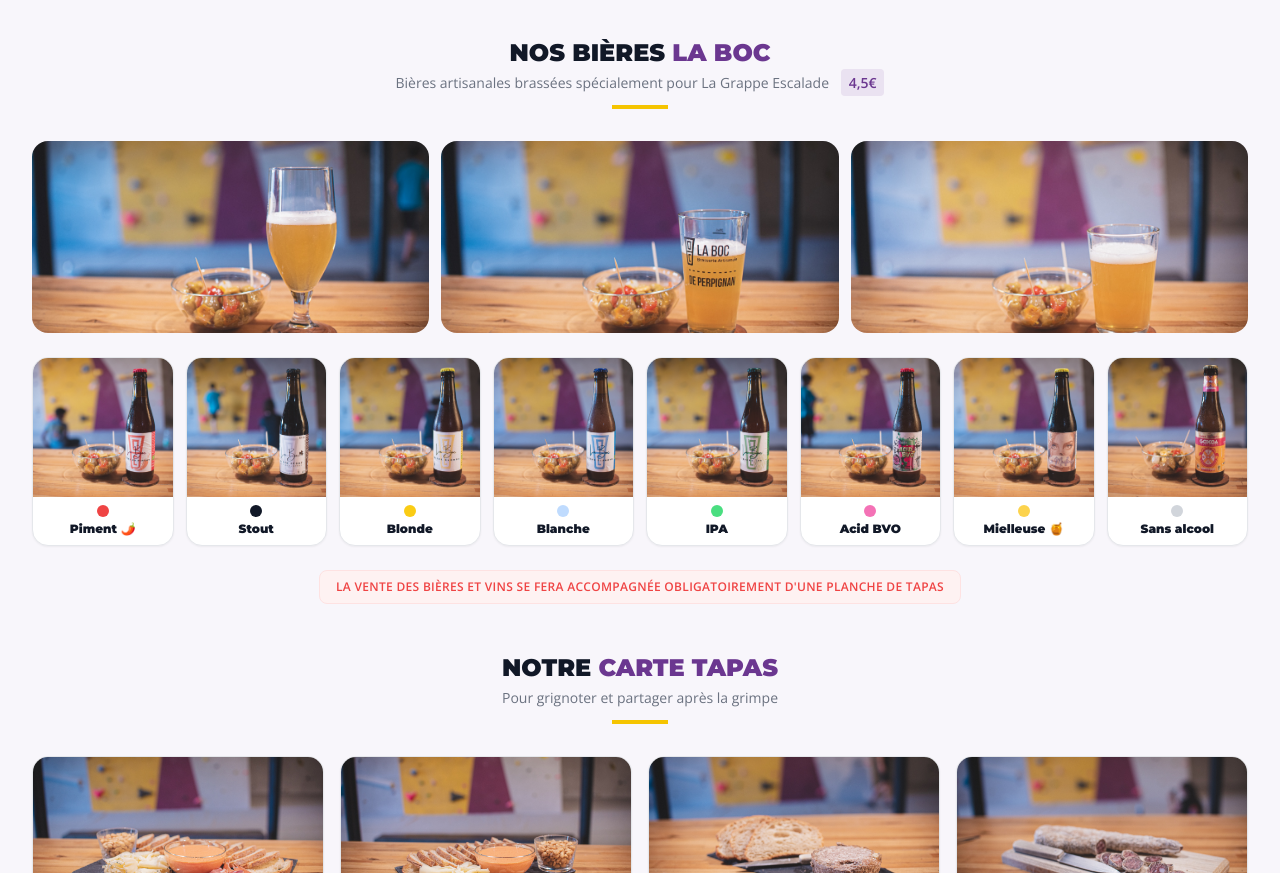
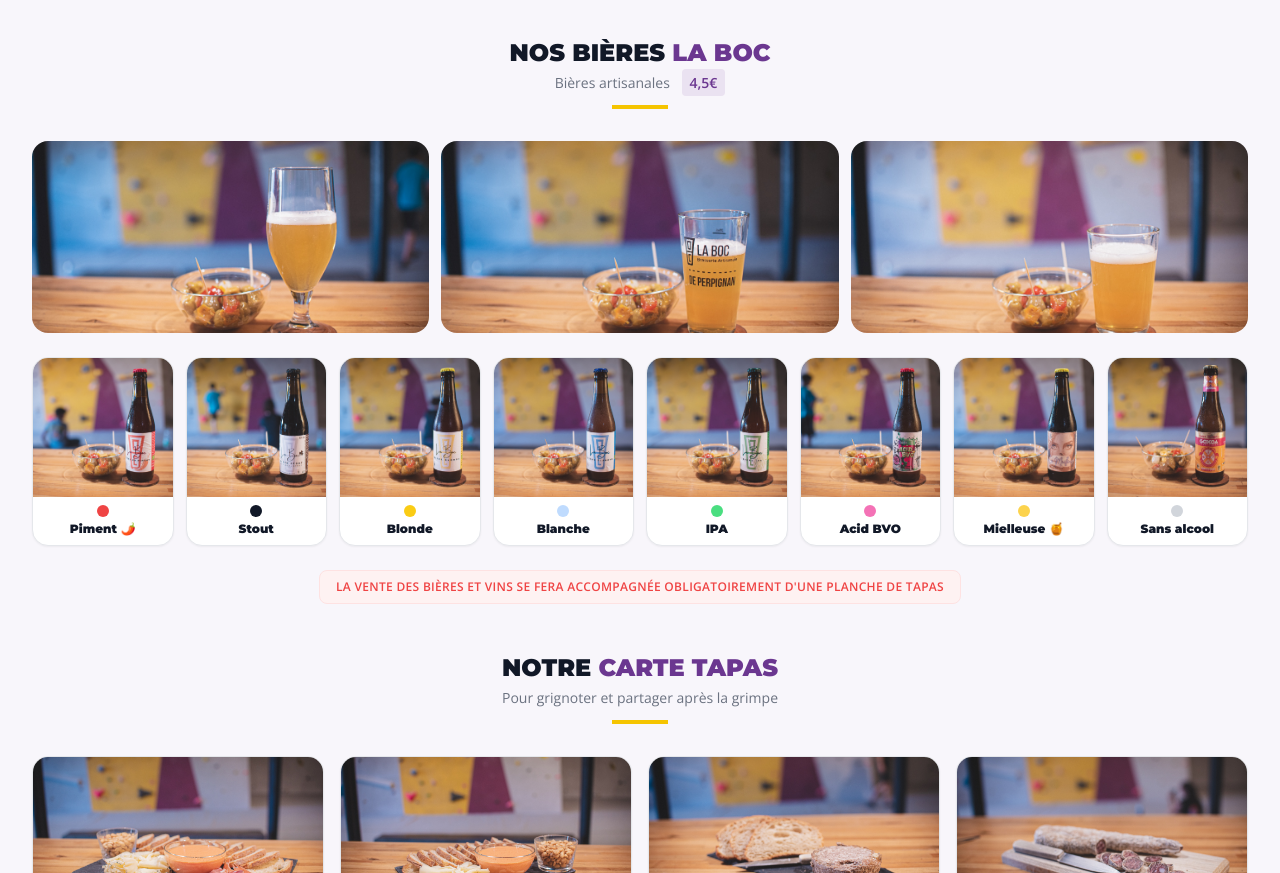
Before and after one commit to cocodurb/LGE_SiteWeb, a website: page cave.html in a window 1280 px wide. Shown: the part 972-1845 px from the top of the page. Drawn offline with nearby package versions, Linux system fonts and the light colour scheme.

Commit message:
Deploy: 2026-04-16 17:29

```diff
--- a/cave.html
+++ b/cave.html
@@ -152,7 +152,7 @@
             <div class="mb-12">
                 <div class="text-center mb-8">
                     <h3 class="font-titre text-2xl font-black text-gray-900 uppercase">Nos bières <span class="text-violet">La Boc</span></h3>
-                    <p class="text-gray-500 text-sm mt-1">Bières artisanales brassées spécialement pour La Grappe Escalade <span class="font-bold text-violet ml-2 bg-violet/10 px-2 py-1 rounded">4,5€</span></p>
+                    <p class="text-gray-500 text-sm mt-1">Bières artisanales <span class="font-bold text-violet ml-2 bg-violet/10 px-2 py-1 rounded">4,5€</span></p>
                     <div class="w-14 h-1 bg-jaune mx-auto mt-3"></div>
                 </div>
                 <!-- Photos ambiance bières + tapas -->
```
